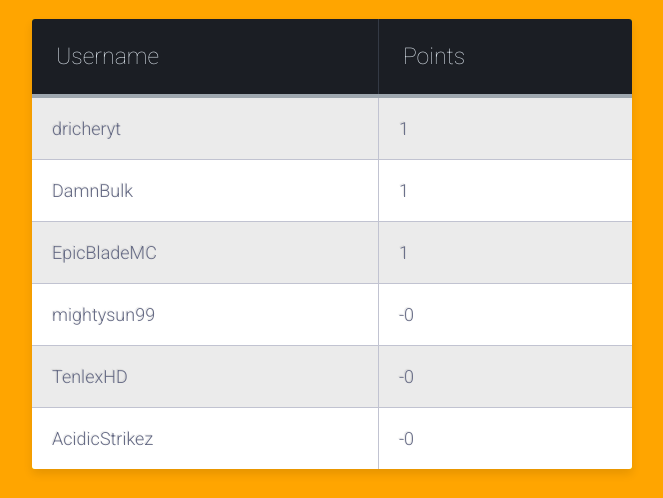
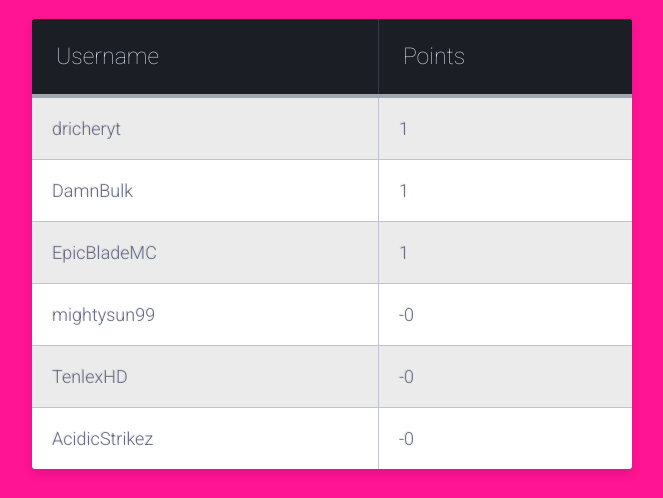
Before and after one commit to iTCMega/ppbattle, a plain HTML site: page index.html in a window 1280 px wide. Shown: the part 94-592 px from the top of the page, without its empty margins (308-971 px from the left). Drawn offline with Linux system fonts and the light colour scheme.

Commit message:
Update style.css

```diff
--- a/css/style.css
+++ b/css/style.css
@@ -1,7 +1,7 @@
 @import url(http://fonts.googleapis.com/css?family=Roboto:400,500,700,300,100);
 
 body {
-  background-color: orange;
+  background-color: DEEPPINK;
   font-family: "Roboto", helvetica, arial, sans-serif;
   font-size: 16px;
   font-weight: 400;
@@ -30,7 +30,7 @@ div.table-title {
 /*** Table Styles **/
 
 .table-fill {
-  background: yellow;
+  background: MEDIUMVIOLETRED;
   border-radius:3px;
   border-collapse: collapse;
   height: 320px;
```
